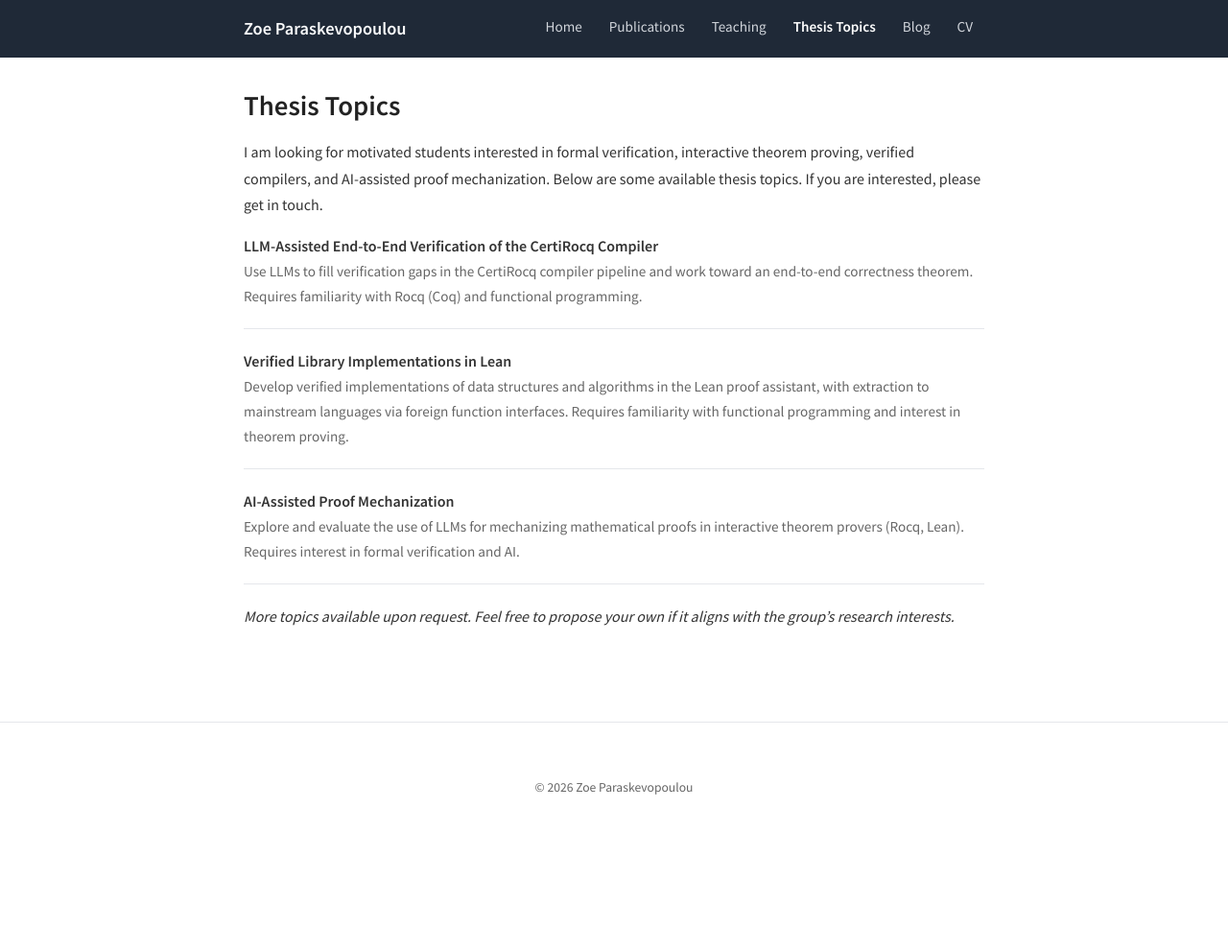
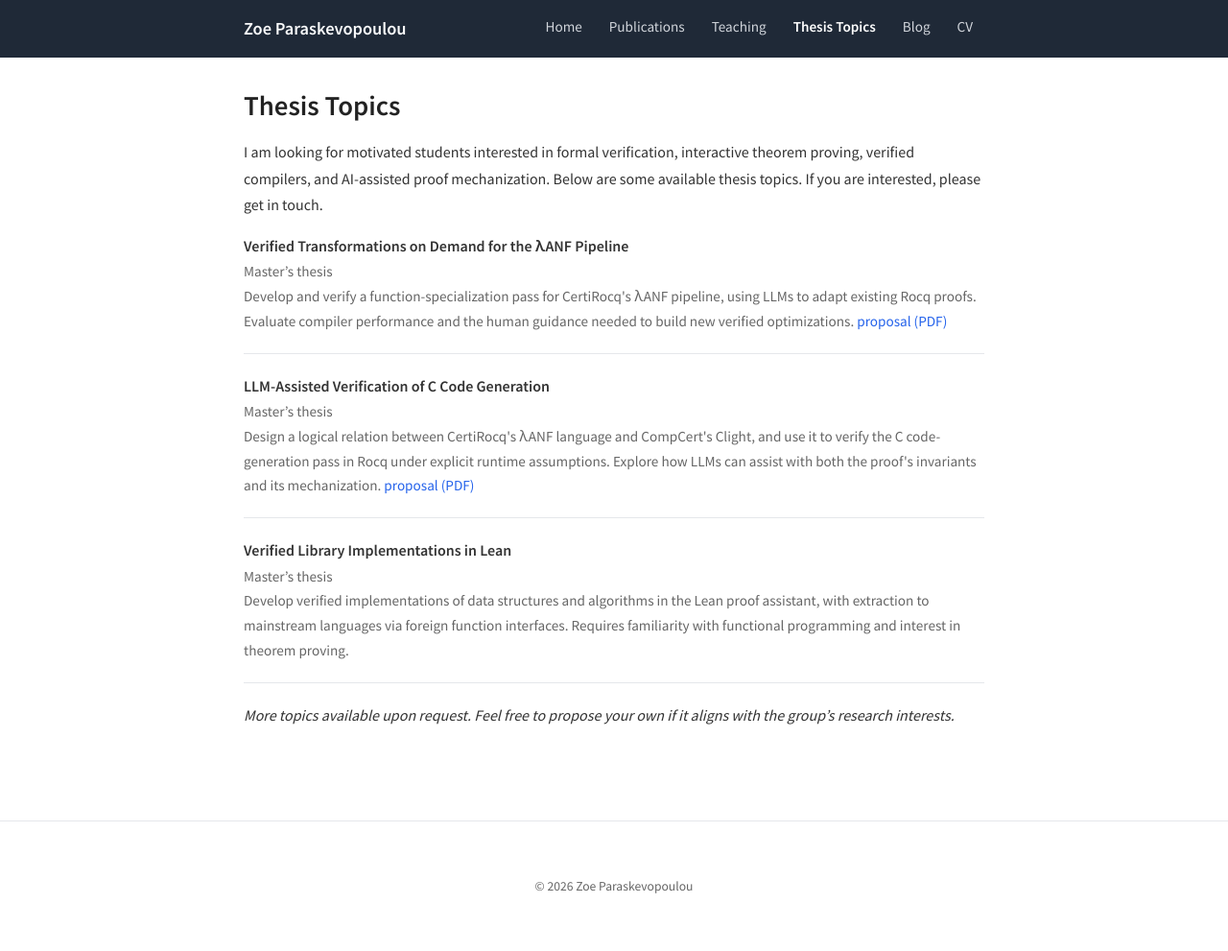
Before and after one commit to zoep/zoep.github.io, a Jekyll site: the page built from thesis-topics.md, in a window 1280 px wide. Shown: the whole page at 96% size. Built offline with Jekyll 4.4.1, drawn with Linux system fonts in a browser that asks for light colours; before the commit the page ends 900 px from its top, so only the background shows below that.

Commit message:
add thesis topics

```diff
--- a/thesis-topics.md
+++ b/thesis-topics.md
@@ -9,27 +9,32 @@ permalink: /thesis-topics/
 I am looking for motivated students interested in formal verification, interactive theorem proving, verified compilers, and AI-assisted proof mechanization. Below are some available thesis topics. If you are interested, please get in touch.
 
 <div class="thesis-entry">
-  <div class="thesis-title">LLM-Assisted End-to-End Verification of the CertiRocq Compiler</div>
+  <div class="thesis-title">Verified Transformations on Demand for the λANF Pipeline</div>
+  <div class="thesis-meta">Master’s thesis</div>
   <div class="thesis-meta">
-    Use LLMs to fill verification gaps in the CertiRocq compiler pipeline and work toward an end-to-end correctness theorem.
-    Requires familiarity with Rocq (Coq) and functional programming.
+    Develop and verify a function-specialization pass for CertiRocq's λANF pipeline, using LLMs to adapt existing Rocq proofs.
+    Evaluate compiler performance and the human guidance needed to build new verified optimizations.
+    <a href="{{ '/assets/pdf/lambdaanf_thesis_proposal.pdf' | relative_url }}">proposal (PDF)</a>
+  </div>
+</div>
+
+<div class="thesis-entry">
+  <div class="thesis-title">LLM-Assisted Verification of C Code Generation</div>
+  <div class="thesis-meta">Master’s thesis</div>
+  <div class="thesis-meta">
+    Design a logical relation between CertiRocq's λANF language and CompCert's Clight, and use it to verify the C code-generation pass in Rocq under explicit runtime assumptions.
+    Explore how LLMs can assist with both the proof's invariants and its mechanization.
+    <a href="{{ '/assets/pdf/c_codegen_thesis_proposal.pdf' | relative_url }}">proposal (PDF)</a>
   </div>
 </div>
 
 <div class="thesis-entry">
   <div class="thesis-title">Verified Library Implementations in Lean</div>
+  <div class="thesis-meta">Master’s thesis</div>
   <div class="thesis-meta">
     Develop verified implementations of data structures and algorithms in the Lean proof assistant, with extraction to mainstream languages via foreign function interfaces.
     Requires familiarity with functional programming and interest in theorem proving.
   </div>
 </div>
 
-<div class="thesis-entry">
-  <div class="thesis-title">AI-Assisted Proof Mechanization</div>
-  <div class="thesis-meta">
-    Explore and evaluate the use of LLMs for mechanizing mathematical proofs in interactive theorem provers (Rocq, Lean).
-    Requires interest in formal verification and AI.
-  </div>
-</div>
-
 *More topics available upon request. Feel free to propose your own if it aligns with the group's research interests.*
```
Also changed, not shown: 2 other files.
